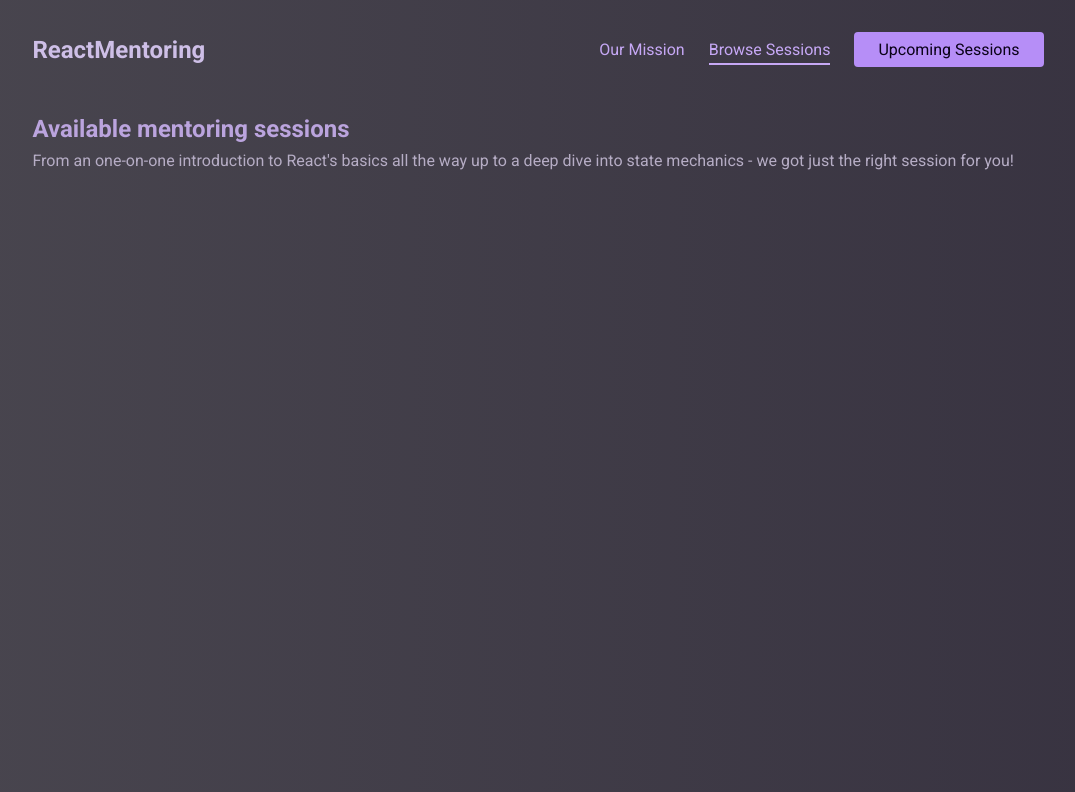
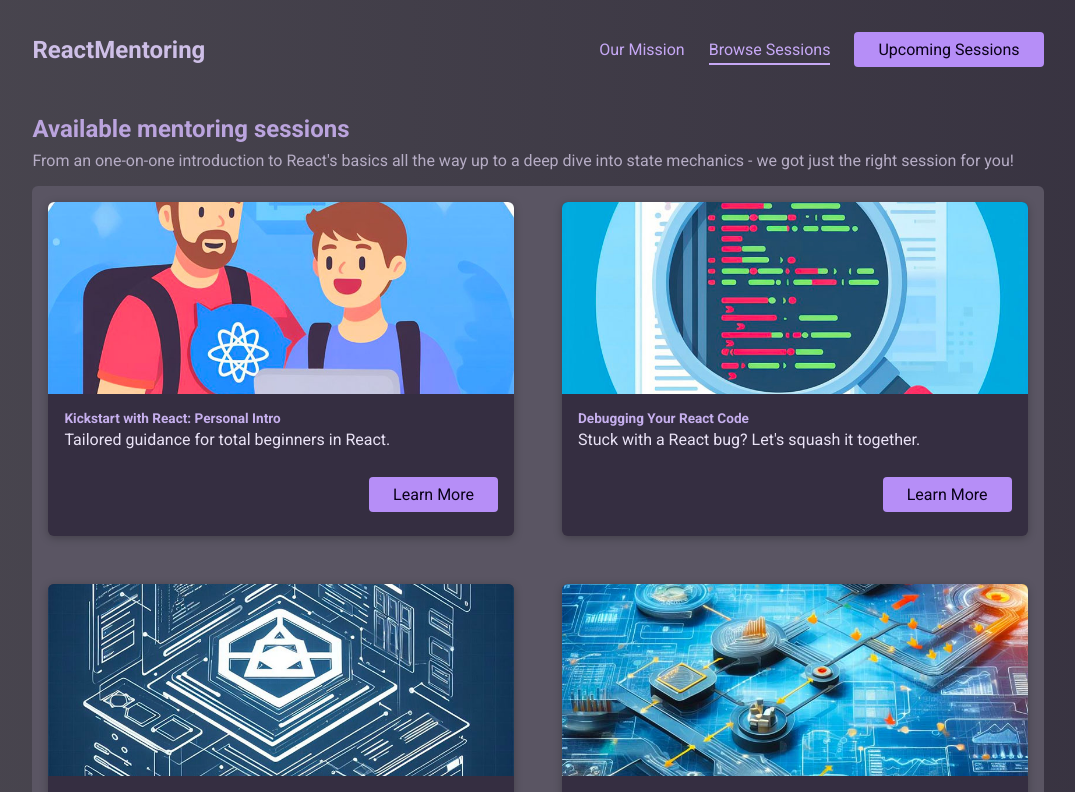
Before and after one commit to FedericoPiazzolla/react-ts-book-manager, a React (Vite) app: page /sessions in a window 1280 px wide. Shown: the top 792 px of the page, without its empty margins (102-1177 px from the left). Built offline with nearby package versions, Linux system fonts and the light colour scheme.

Commit message:
add: SessionItem and SessionList for show sessions

```diff
--- /dev/null
+++ b/src/components/Sessions/SessionItem.tsx
@@ -0,0 +1,30 @@
+import Button from "../Ui/Button";
+
+type SessionItemProps = {
+  id: string;
+  title: string;
+  summary: string;
+  image: string;
+};
+
+export default function SessionItem({
+  id,
+  title,
+  summary,
+  image,
+}: SessionItemProps) {
+  return (
+    <article className="session-item">
+      <img src={image} alt={title} />
+      <div className="session-data">
+        <div>
+          <h3>{title}</h3>
+          <p>{summary}</p>
+        </div>
+        <p className="actions">
+          <Button to={id}>Learn More</Button>
+        </p>
+      </div>
+    </article>
+  );
+}
--- /dev/null
+++ b/src/components/Sessions/SessionList.tsx
@@ -0,0 +1,22 @@
+import SessionItem from "./SessionItem";
+
+type SessionListprops = {
+  sessions: {
+    id: string;
+    title: string;
+    summary: string;
+    image: string;
+  }[];
+};
+
+export default function SessionList({ sessions }: SessionListprops) {
+  return (
+    <ul id="sessions-list">
+      {sessions.map((session) => (
+        <li key={session.id}>
+          <SessionItem {...session} />
+        </li>
+      ))}
+    </ul>
+  );
+}
--- /dev/null
+++ b/src/components/Ui/Modal.tsx
@@ -0,0 +1 @@
+export default function Modal() {}
--- a/src/pages/Sessions.tsx
+++ b/src/pages/Sessions.tsx
@@ -1,4 +1,5 @@
-import { SESSIONS } from '../dummy-sessions.ts'; // normally, we would probably load that from a server
+import SessionList from "../components/Sessions/SessionList.tsx";
+import { SESSIONS } from "../dummy-sessions.ts"; // normally, we would probably load that from a server
 
 export default function SessionsPage() {
   return (
@@ -11,7 +12,7 @@
           you!
         </p>
       </header>
-      {/* Todo: Output list of sessions */}
+      <SessionList sessions={SESSIONS} />
     </main>
   );
 }
```
